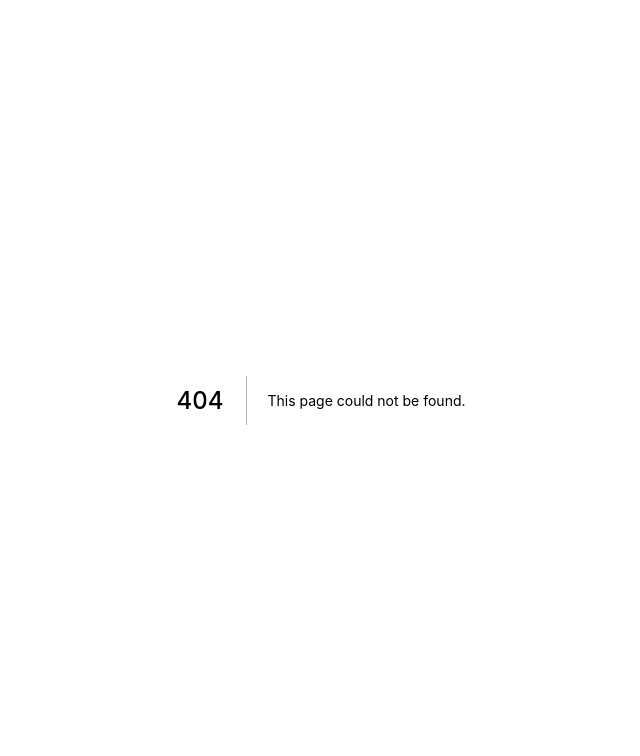
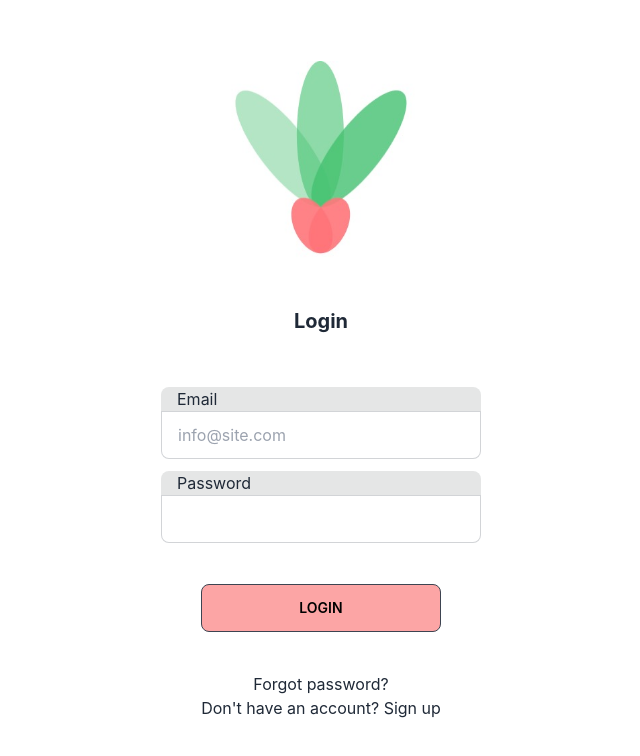
Before and after one commit to yujianing0210/plan_habi_t, a Next.js app: page /signin in a window 1280 px wide. Before the commit this address had no page. Shown: the top 756 px of the page, without its empty margins (319-959 px from the left). Built offline with nearby package versions, Linux system fonts and the light colour scheme.

Commit message:
Creating signin page

```diff
--- a/package.json
+++ b/package.json
@@ -9,6 +9,7 @@
     "lint": "next lint"
   },
   "dependencies": {
+    "daisyui": "^2.20.0",
     "next": "12.2.2",
     "react": "18.2.0",
     "react-dom": "18.2.0"
--- /dev/null
+++ b/pages/signin.js
@@ -0,0 +1,36 @@
+import Image from 'next/image'
+import logo from '../public/logo.jpg'
+
+const Signin = () => {
+    return (
+        <div className="w-[100vw] h-[100vh] grid grid-rows-3 bg-white">
+            <div className="justify-self-center place-self-end">
+                <Image src={logo} width={200} height={200} />
+            </div>
+            <div className="justify-self-center pt-90 flex flex-col gap-3 w-80">
+                <div className="w-full text-center text-xl font-bold my-10">Login</div>
+                <div className="form-control">
+                    <label className="input-group input-group-vertical">
+                        <span>Email</span>
+                        <input type="text" placeholder="info@site.com" className="input input-bordered bg-white" />
+                    </label>
+                </div>
+                <div className="form-control">
+                    <label className="input-group input-group-vertical">
+                        <span>Password</span>
+                        <input type="text" className="input input-bordered bg-white" />
+                    </label>
+                </div>
+            </div>
+            <div className="justify-self-center place-self-end pb-10">
+                <div className="btn bg-red-300 text-black w-full">Login</div>
+                <div className="text-center py-10">
+                    Forgot password? <br />
+                    Don't have an account? Sign up
+                </div>
+            </div>
+        </div>
+    );
+}
+
+export default Signin;
--- a/pages/singin.js
+++ /dev/null
@@ -1,9 +0,0 @@
-const Signin = () => {
-    return (
-        <div>
-            Sign in page
-        </div>
-     );
-}
-
-export default Signin;
--- a/tailwind.config.js
+++ b/tailwind.config.js
@@ -7,5 +7,5 @@ module.exports = {
   theme: {
     extend: {},
   },
-  plugins: [],
+  plugins: [require("daisyui")],
 }
```
Also changed, not shown: public/logo.jpg (added), 1 other file (tests, documents, lock files or other folders).
